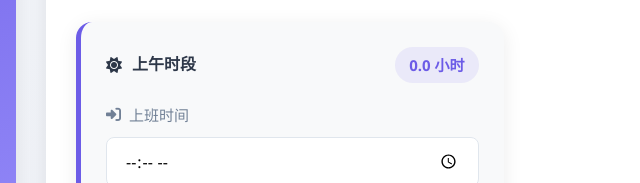
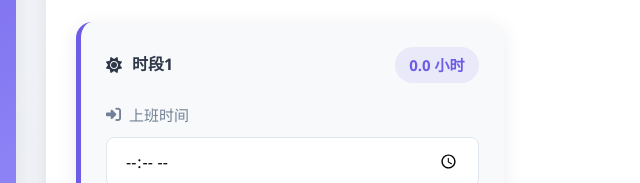
Before and after one commit to zwcx520/gsjl, a plain HTML site: page index.html in a window 1280 px wide. Both pictures are taken after a click on the button "添加工时记录". Shown: the part 271-454 px from the top of the page, 264-904 px from the left. Drawn offline with Linux system fonts and the light colour scheme.

Commit message:
Update index.html

```diff
--- a/index.html
+++ b/index.html
@@ -1223,7 +1223,7 @@
         // 添加时段元素
         function addPeriodElement(record, index) {
             // 时段名称数组
-            const periodNames = ["上午时段", "下午时段", "晚间时段", "夜间时段"];
+            const periodNames = ["时段1", "时段2", "时段3", "时段4"];
             const periodIcons = ["fa-sun", "fa-sun", "fa-moon", "fa-moon"];
 
             const periodIndex = index;
```
